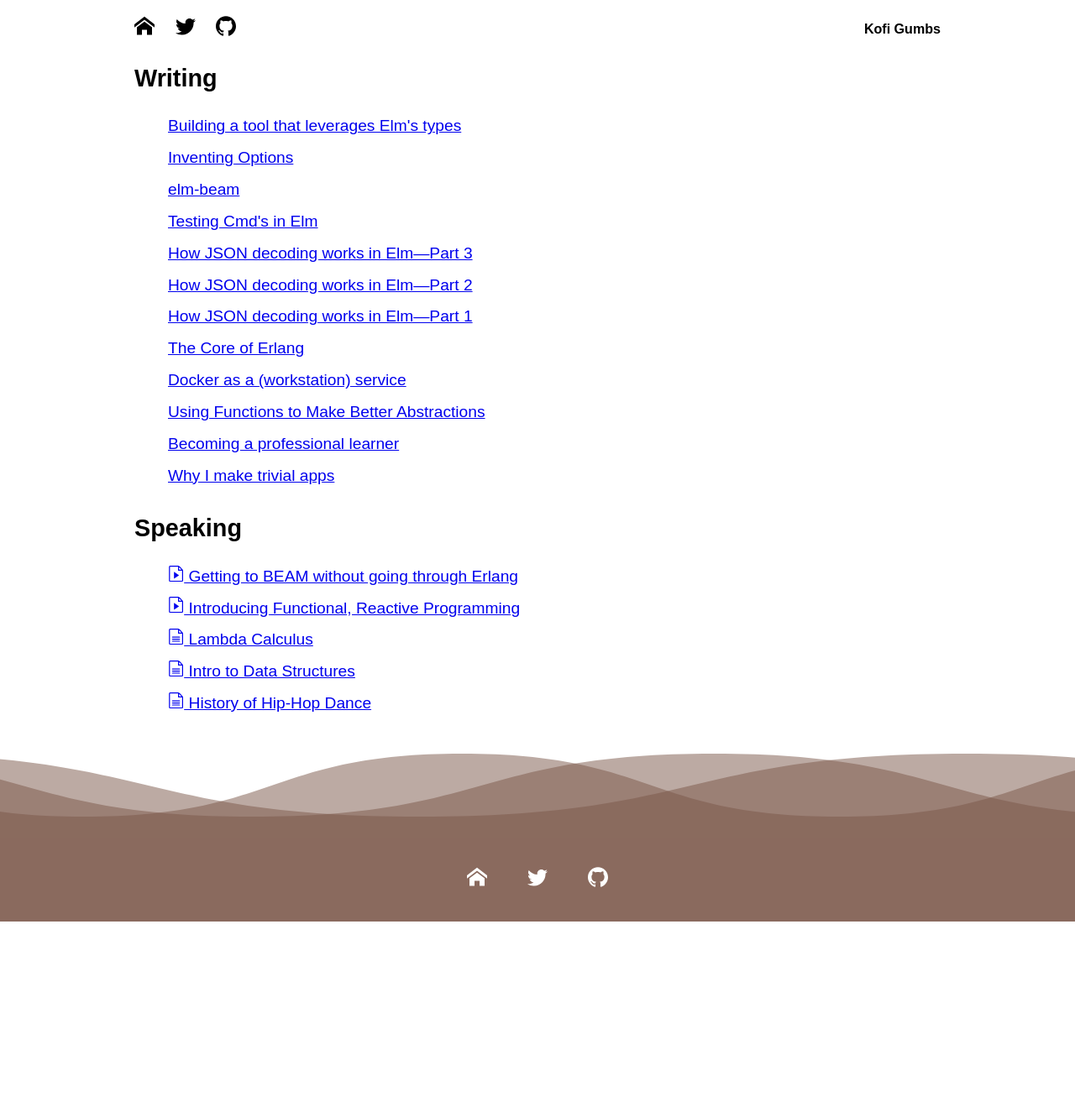
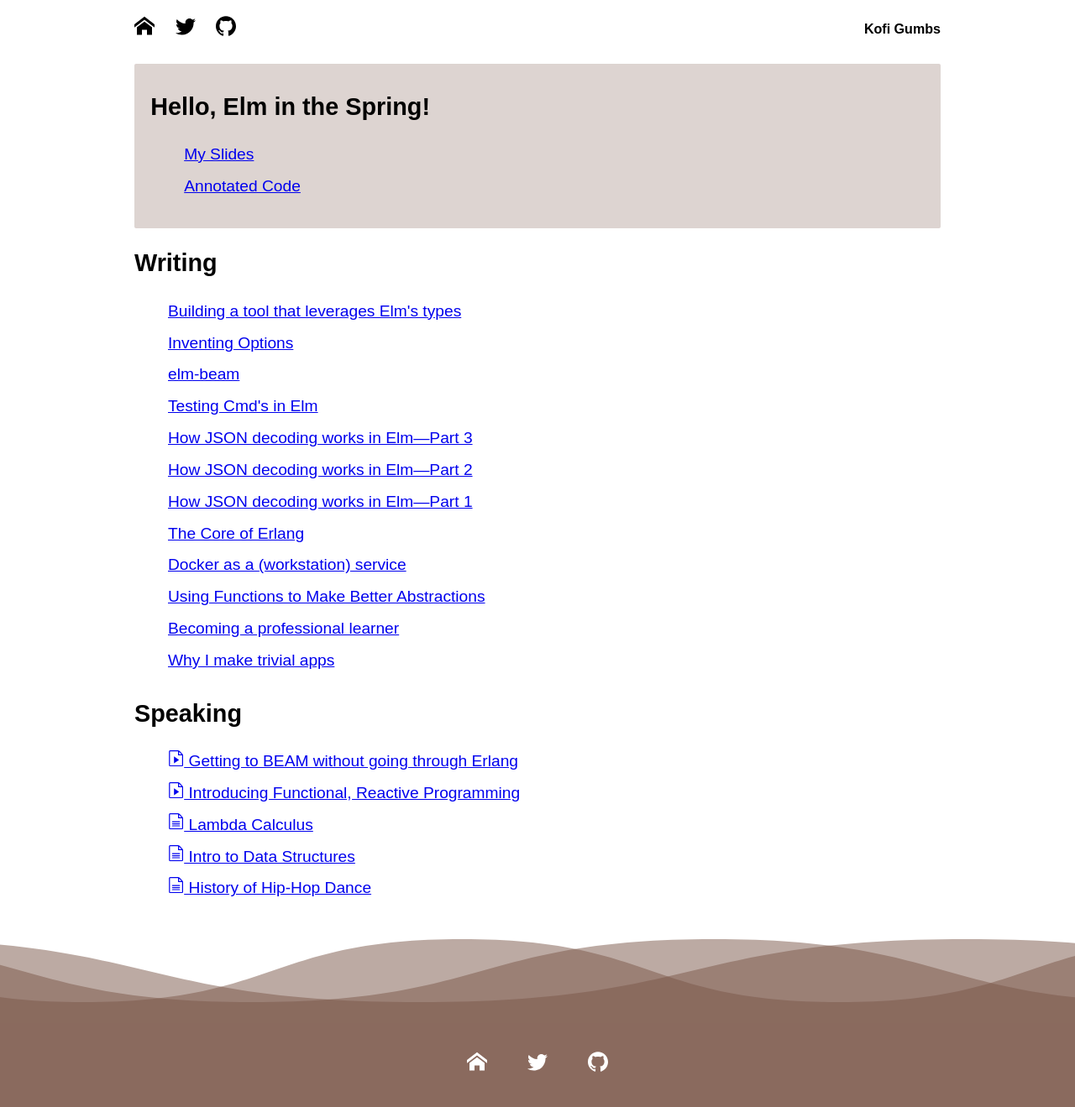
Before and after one commit to kofigumbs/kofi.sexy, a Jekyll site: the page built from index.html, in a window 1280 px wide. Shown: the whole page at 84% size. Built offline with Jekyll 4.4.1, drawn with Linux system fonts in a browser that asks for light colours; before the commit the page ends 1098 px from its top, so only the background shows below that.

Commit message:
Highlight post for conference

```diff
--- a/index.html
+++ b/index.html
@@ -2,6 +2,16 @@
 layout: default
 ---
 {% include icon_captures.html %}
+
+<div style="padding:0.5em 1em;border-radius:2px;background-color:rgba(121,85,72,0.25)">
+  <h2>Hello, Elm in the Spring!</h2>
+  <ul class="no-bullets">
+    <li>
+      <a href="https://docs.google.com/presentation/d/e/2PACX-1vS9rMH3yse_jC3TjPUQCJ14yseO1XwdXFTXHpvz7Hv590BbqfFL93sUEncJ4_4yqj-z6KwNU1PUP8Gk/pub?start=false&loop=false&delayms=3000"
+        >My Slides</a>
+    </li>
+    <li><a href="/blog/elm-type-tool-demo">Annotated Code</a></li>
+</div>
 
 <h2 id="writing">Writing</h2>
 <ul class="no-bullets">
```
